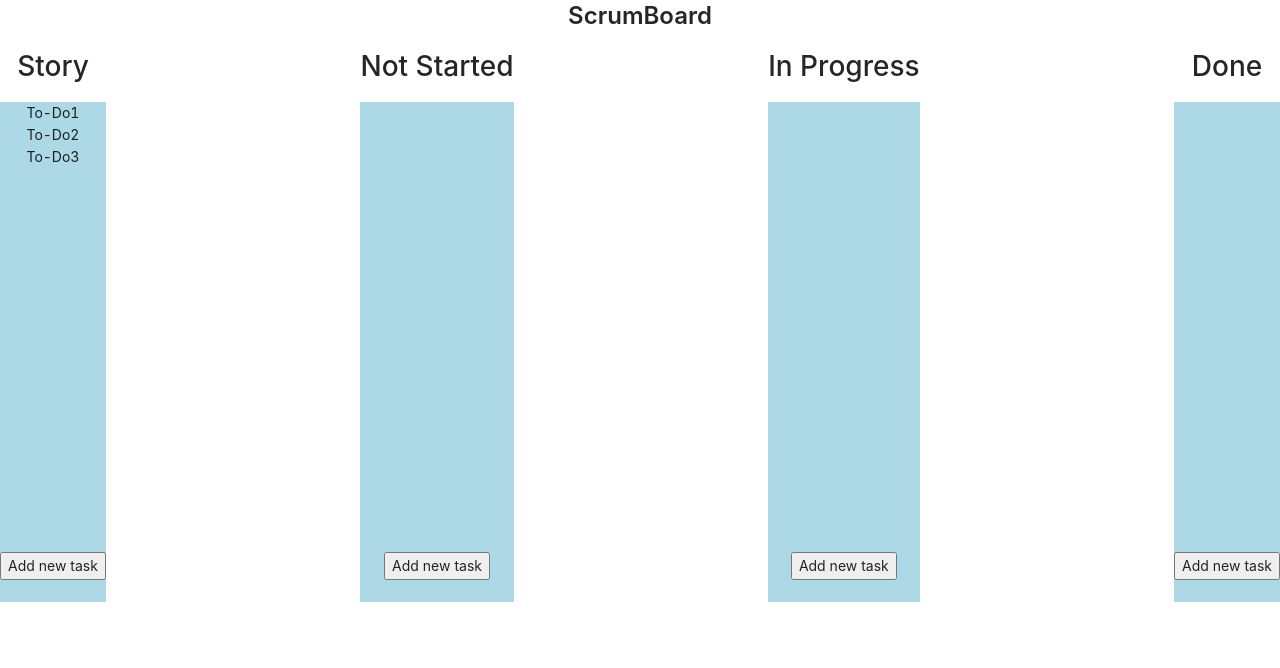
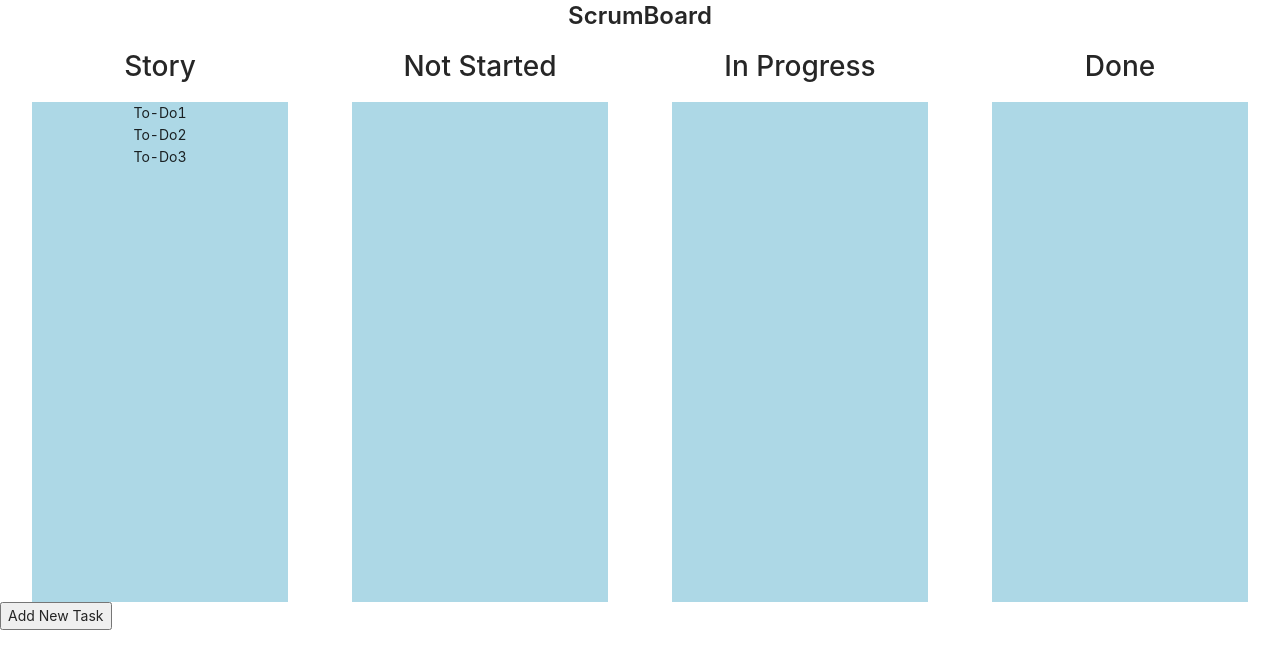
Before and after one commit to tkaur6494/scrum-board, a React (Create React App) app: page / in a window 1280 px wide. Shown: the top 668 px of the page. Built offline with nearby package versions, Linux system fonts and the light colour scheme.

Commit message:
Feat: Added Add new Task Functionality
1. Added new modal component -> Add Task Modal
2. Created new states for showing and hiding modal
3. Added new function for adding task in task list in ScrumBoard

//To do - Styling

```diff
--- a/package.json
+++ b/package.json
@@ -7,9 +7,9 @@
     "@testing-library/react": "^12.1.4",
     "@testing-library/user-event": "^13.5.0",
     "antd": "^4.19.5",
-    "react": "^17.0.0",
+    "react": "^16.10",
     "react-beautiful-dnd": "^10.1.1",
-    "react-dom": "^17.0.0",
+    "react-dom": "^16.10",
     "react-scripts": "5.0.0",
     "uuid": "^8.3.2",
     "web-vitals": "^2.1.4"
--- /dev/null
+++ b/src/Components/AddTaskModal.js
@@ -0,0 +1,45 @@
+import React from "react";
+import { Modal, Form, Input, Button, Select } from "antd";
+
+const { Option } = Select;
+
+const AddTaskModal = (props) => {
+  const {onClickShowModal,showAddTaskModal,completeTaskList,onSubmit} = props;
+
+
+  return (
+    <Modal visible={showAddTaskModal} closable={false} footer={null}>
+      <Form
+        onFinish={(values) => {
+          onSubmit(values);
+        }}
+      >
+        <Form.Item label="Task Type" rules={[{ required: true }]} name="id">
+          <Select placeholder="Select a task type">
+            {Object.entries(completeTaskList)?.map((item) => {
+              return (
+                <Option key={item?.[0]} value={item?.[0]}>
+                  {item?.[1]?.title}
+                </Option>
+              );
+            })}
+          </Select>
+        </Form.Item>
+        <Form.Item label="Decsription" rules={[{ required: true }]} name="content">
+          <Input placeholder="Add Task Description" />
+        </Form.Item>
+        <Form.Item  wrapperCol={{ offset: 8, span: 16 }}>
+          <Button type="primary" htmlType="submit">
+            Submit
+          </Button>
+          <Button type="primary" onClick={onClickShowModal}>
+            Cancel
+          </Button>
+        </Form.Item>
+
+      </Form>
+    </Modal>
+  );
+};
+
+export default AddTaskModal;
--- a/src/Components/ScrumBoard.js
+++ b/src/Components/ScrumBoard.js
@@ -1,9 +1,10 @@
 import React, { useState, useEffect } from "react";
 import { v4 as uuidv4 } from "uuid";
 import StatusList from "./StatusList";
-import { Layout, Row, Typography } from "antd";
+import { Layout, Row, Typography,Modal } from "antd";
 import { DragDropContext, Droppable } from "react-beautiful-dnd";
 import "antd/dist/antd.css";
+import AddTaskModal from "./AddTaskModal";
 
 const { Content } = Layout;
 
@@ -43,6 +44,7 @@ const data = {
 
 const ScrumBoard = () => {
   const [completeTaskList, setCompleteTaskList] = useState(data);
+  const [showAddTaskModal,setShowAddTaskModal] = useState(false)
 
   const onDragEnd = (result, completeTaskList, setCompleteTaskList) => {
     if (!result.destination) return;
@@ -56,7 +58,8 @@ const ScrumBoard = () => {
       const destItems = [...destColumn.tasks];
       const [removed] = sourceItems.splice(source.index, 1);
       destItems.splice(destination.index, 0, removed);
-      let newObj = {
+
+      setCompleteTaskList({
         ...completeTaskList,
         [source.droppableId]: {
           ...sourceColumn,
@@ -66,10 +69,7 @@ const ScrumBoard = () => {
           ...destColumn,
           tasks: destItems,
         },
-      };
-      console.log(completeTaskList);
-      console.log(newObj);
-      setCompleteTaskList(JSON.parse(JSON.stringify(newObj)));
+      });
     } else {
       const column = completeTaskList[source.droppableId];
       const copiedItems = [...column.tasks];
@@ -85,13 +85,28 @@ const ScrumBoard = () => {
     }
   };
 
+  const onClickShowModal = () => {
+        setShowAddTaskModal(prevState=>!prevState)
+    }
+
+    const onSubmit= (newTask) => {
+
+        let taskListSelected = completeTaskList[newTask?.id]
+        taskListSelected?.tasks.push({"id":uuidv4(),"content":newTask?.content})
+        setCompleteTaskList({
+            ...completeTaskList,
+            [newTask?.id]:taskListSelected
+        })
+        setShowAddTaskModal(false)
+    }
+
   return (
     <Content>
       <Row justify="center">
         <Title level={3}>ScrumBoard</Title>
       </Row>
 
-      <Row justify="space-between">
+      <Row justify="space-around">
         <DragDropContext
           onDragEnd={(result) =>
             onDragEnd(result, completeTaskList, setCompleteTaskList)
@@ -99,7 +114,7 @@ const ScrumBoard = () => {
         >
           {Object.keys(completeTaskList).map((listId) => {
             return (
-              <div>
+              <div key={listId} style={{width:"20%"}}>
                 <h1>{completeTaskList[listId].title}</h1>
                 <Droppable key={listId} droppableId={listId}>
                   {(provided, snapshot) => {
@@ -108,22 +123,30 @@ const ScrumBoard = () => {
                         ref={provided.innerRef}
                         {...provided.droppableProps}
                         style={{ height: "500px", background: "lightblue" }}
+                        key={listId}
                       >
                         <StatusList
                           key={listId}
                           statusObj={completeTaskList[listId]}
                           taskListId={listId}
+
                         />
                         {provided.placeholder}
                       </div>
                     );
                   }}
                 </Droppable>
+
               </div>
             );
           })}
         </DragDropContext>
       </Row>
+      <Row>
+          <button onClick={()=>onClickShowModal()}>Add New Task</button>
+      </Row>
+      <AddTaskModal onClickShowModal={onClickShowModal} showAddTaskModal={showAddTaskModal} completeTaskList={completeTaskList} onSubmit={(newTask)=>{onSubmit(newTask)}}/>
+
     </Content>
   );
 };
--- a/src/Components/StatusList.js
+++ b/src/Components/StatusList.js
@@ -1,28 +1,25 @@
-import React from 'react'
-import {Col } from "antd";
-import TaskCard from './TaskCard';
-
+import React from "react";
+import TaskCard from "./TaskCard";
+import AddTaskModal from "./AddTaskModal";
 
 const StatusList = (props) => {
-    const {title,tasks} = props?.statusObj
-    const taskListId = props?.taskListId
-
-    return (
-    <>
-    <div  key={taskListId} style={{height:"450px"}}>
-
-
-       {tasks.map((item,index)=>{
-           return <TaskCard key={item?.id} taskObj={item} index={index}/>
-       })}
+  const { title, tasks } = props?.statusObj;
+  const taskListId = props?.taskListId;
 
 
 
-   </div>
-   <button>Add new task</button>
+
+
+  return (
+    <>
+      <div key={taskListId} style={{ height: "450px" }}>
+        {tasks.map((item, index) => {
+          return <TaskCard key={item?.id} taskObj={item} index={index} />;
+        })}
+      </div>
+
     </>
+  );
+};
 
-  )
-}
-
-export default StatusList
+export default StatusList;
--- a/src/index.js
+++ b/src/index.js
@@ -5,9 +5,9 @@ import App from './App';
 import reportWebVitals from './reportWebVitals';
 
 ReactDOM.render(
-  <React.StrictMode>
+  <React.Fragment>
     <App />
-  </React.StrictMode>,
+  </React.Fragment>,
   document.getElementById('root')
 );
 
```
Also changed, not shown: src/Components/AddTask.js (deleted, +0 -10 lines), 1 other file (tests, documents, lock files or other folders).
